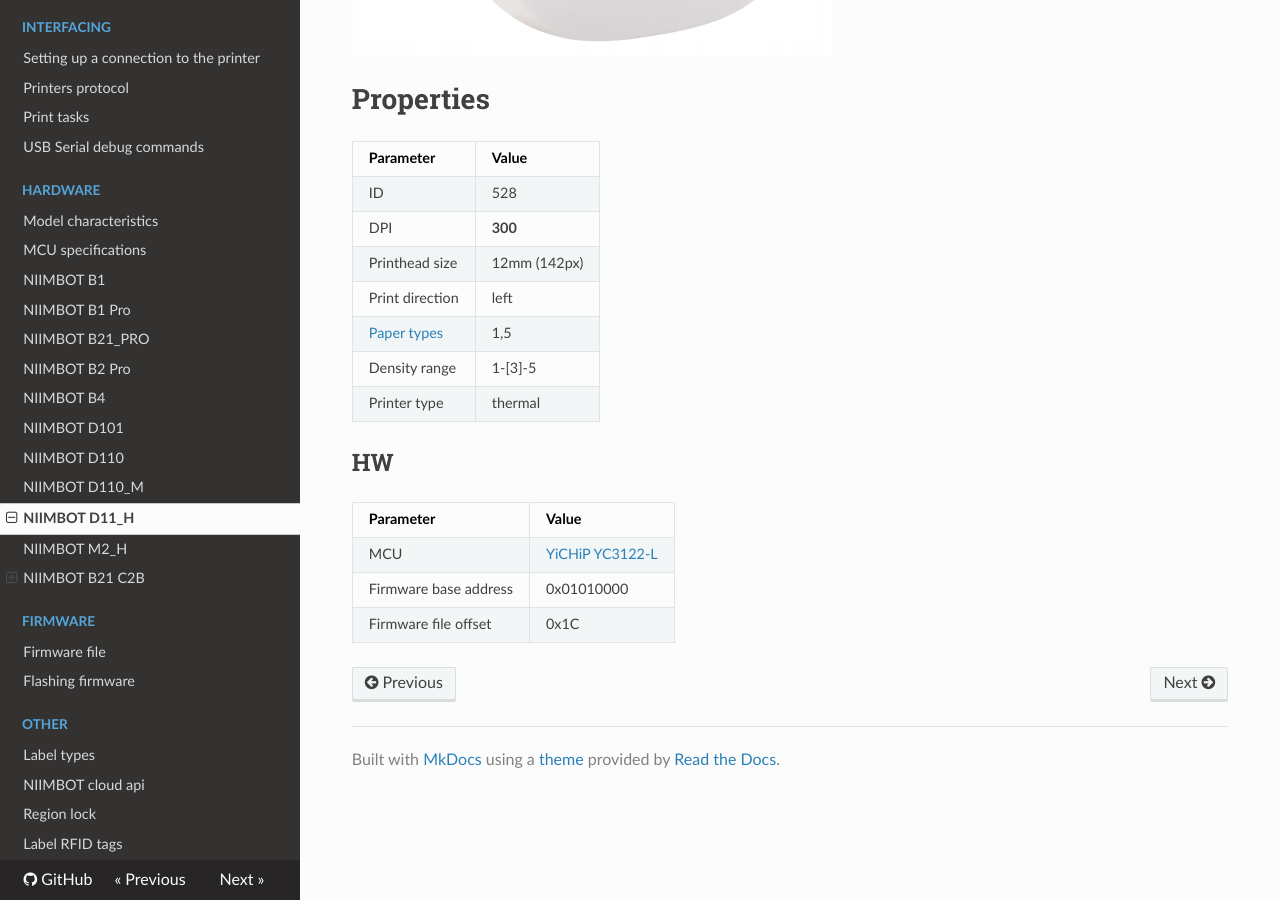
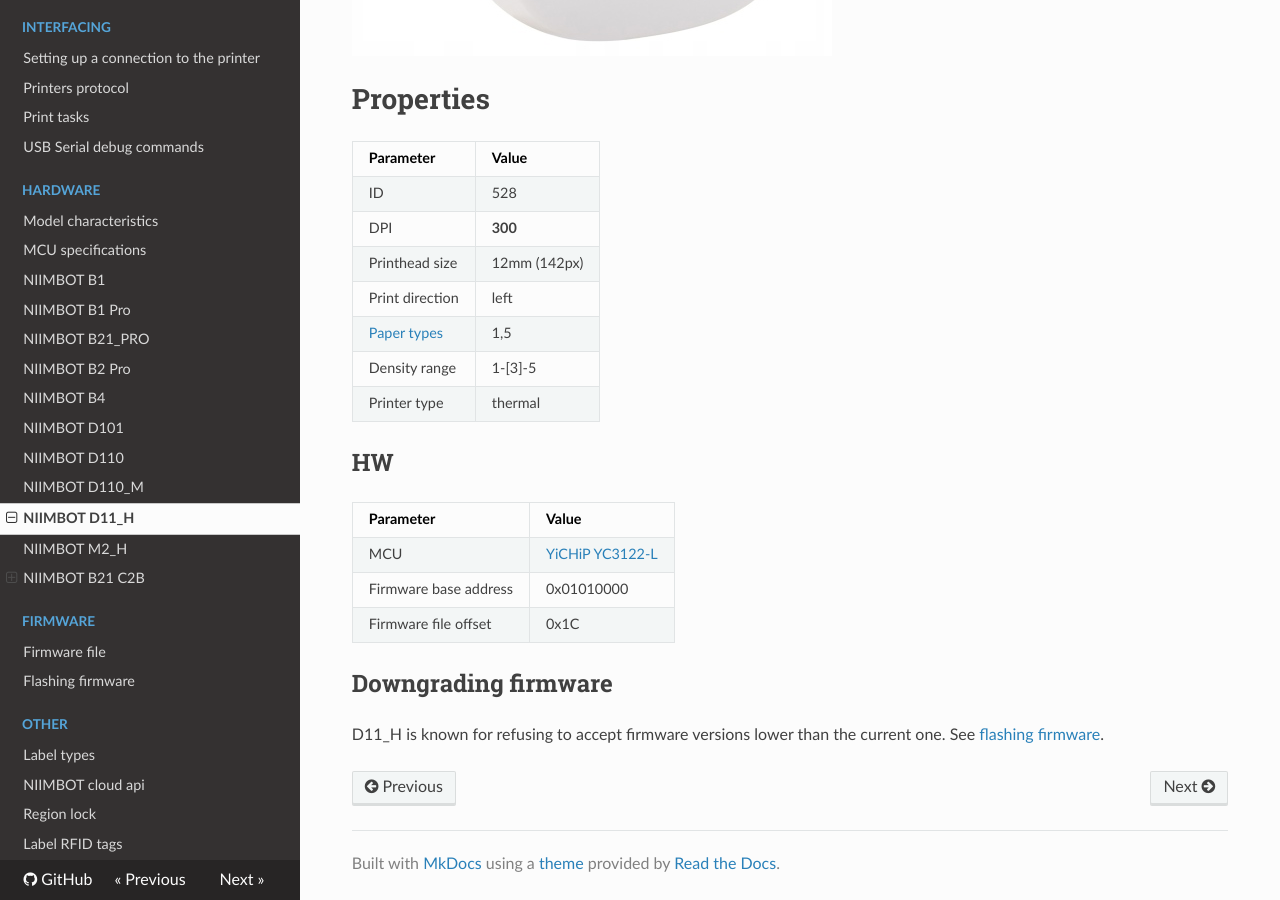
Before and after one commit to MultiMote/niimbot-wiki, an MkDocs documentation site: the page built from docs/hardware/niimbot-d11_h.md, in a window 1280 px wide and 900 px high, scrolled down 671 px. Built offline with MkDocs 1.6.1, drawn with Linux system fonts in a browser that asks for light colours; nearby versions of some CDN libraries.

Commit message:
Section on downgrading firmware for D11_H

```diff
--- a/docs/hardware/niimbot-d11_h.md
+++ b/docs/hardware/niimbot-d11_h.md
@@ -24,3 +24,9 @@
 | MCU                   | [YiCHiP YC3122-L](http://www.yichip.com/yc3x) |
 | Firmware base address | 0x01010000                                    |
 | Firmware file offset  | 0x1C                                          |
+
+
+## Downgrading firmware
+
+D11_H is known for refusing to accept firmware versions lower than the current one.
+See [flashing firmware](../firmware/flashing-firmware.md#downgrading-firmware).
```
